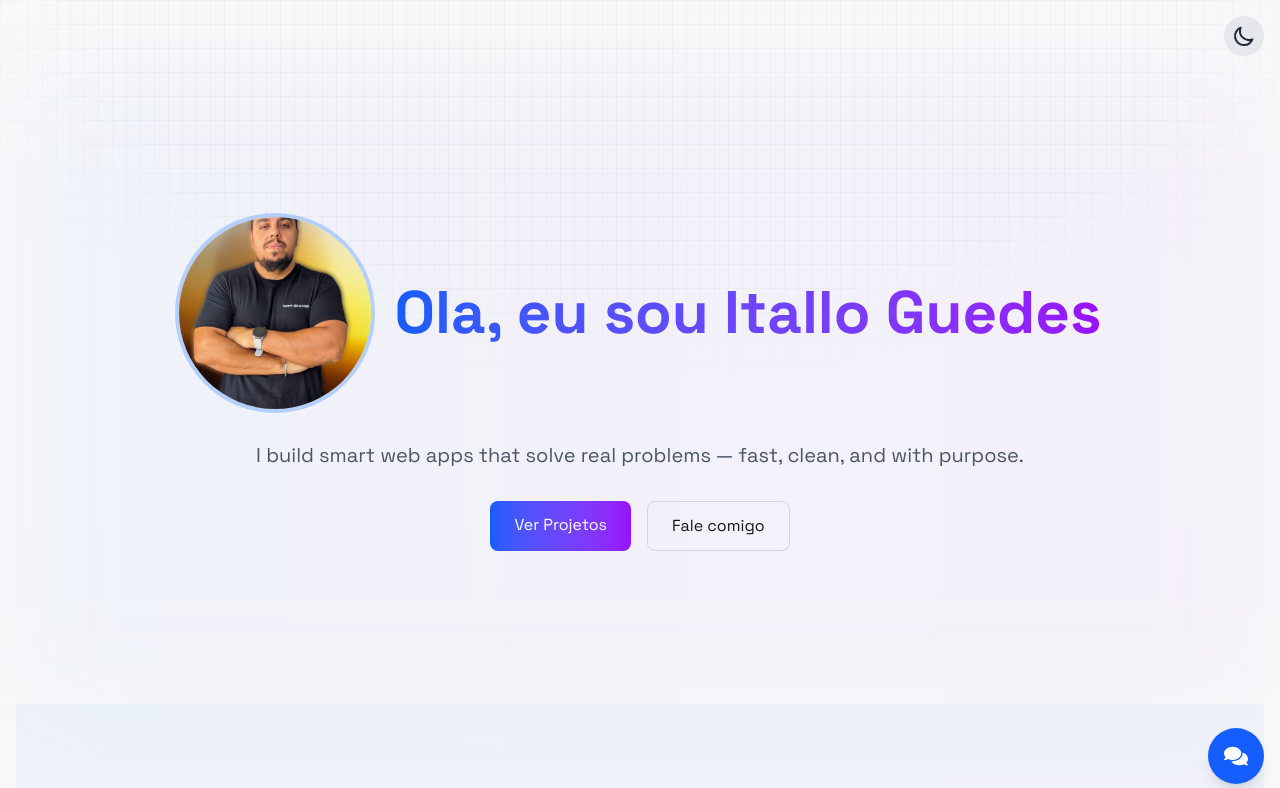
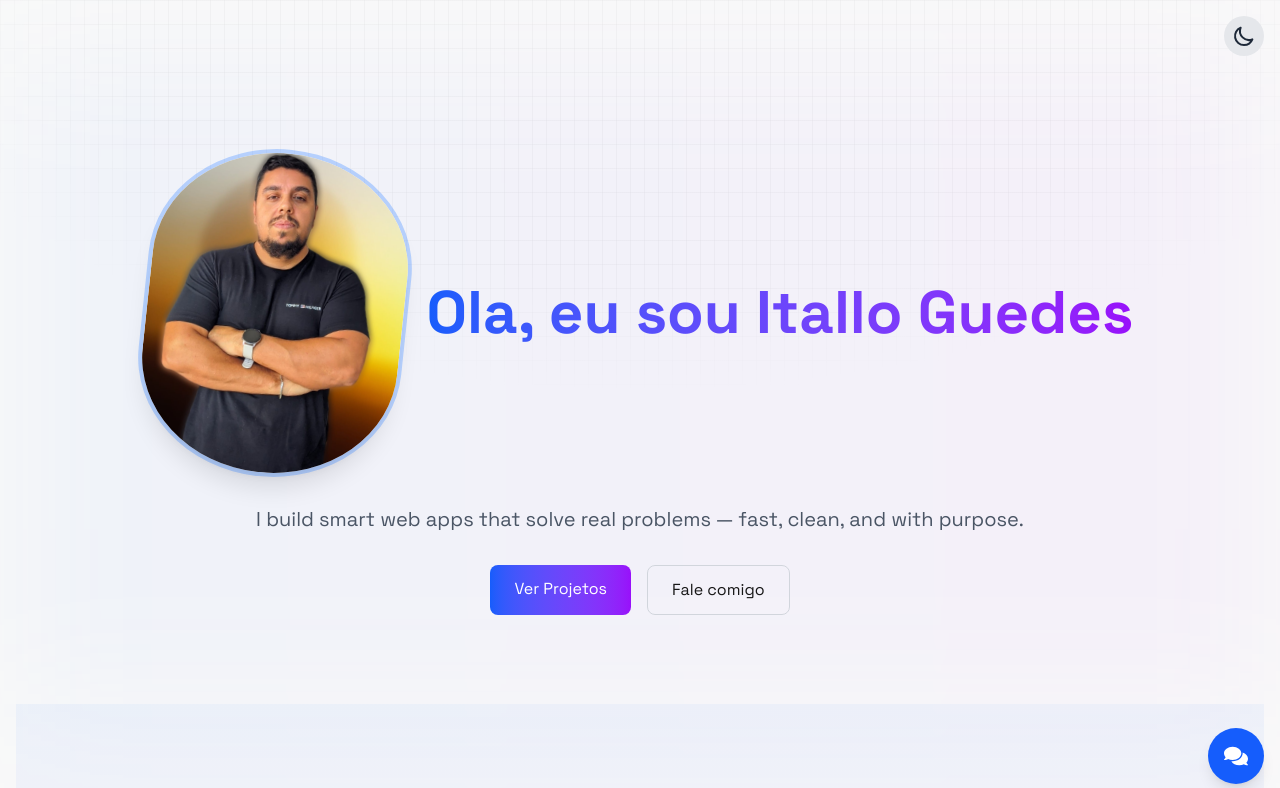
Before and after one commit to italloguedes/portifolioatualizado, a Next.js app: page / in a window 1280 px wide. Shown: the top 788 px of the page. Built offline with nearby package versions, Linux system fonts and the light colour scheme.

Commit message:
att photo profile relative

```diff
--- a/src/app/page.tsx
+++ b/src/app/page.tsx
@@ -9,7 +9,7 @@ export default function Home() {
         <div className="absolute inset-0 bg-gradient-to-r from-blue-500/5 to-purple-500/5 dark:from-blue-500/10 dark:to-purple-500/10 blur-3xl"></div>
         <div className="relative flex flex-col items-center justify-center">
           <div className="flex flex-col md:flex-row items-center gap-6 mb-8">
-            <div className="relative w-48 h-48 rounded-full overflow-hidden ring-4 ring-blue-500/30 dark:ring-blue-500/50">
+            <div className="relative w-64 h-80 overflow-hidden ring-4 ring-blue-500/30 dark:ring-blue-500/50 rounded-[50%/35%] transform rotate-6 shadow-xl">
               <Image
                 src="/profile.jpg"
                 alt="Foto de perfil"
```
